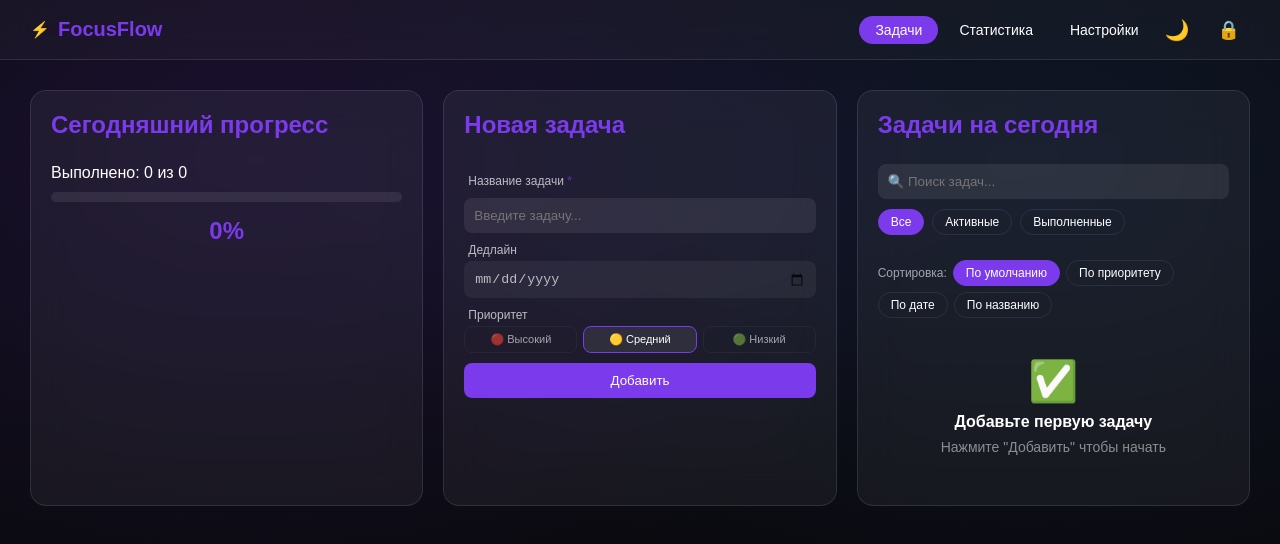
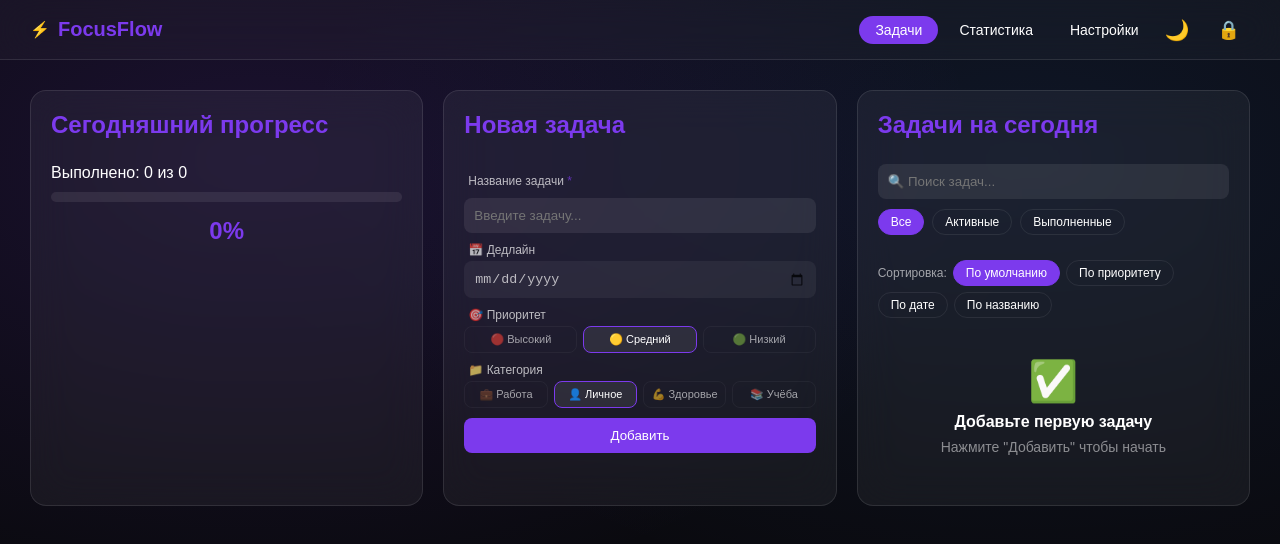
Before and after one commit to Pandapop16/focusflow-react, a React (Vite) app: page / in a window 1280 px wide. Shown: the top 544 px of the page. Built offline with nearby package versions, Linux system fonts and the light colour scheme.

Commit message:
feat:task categories - work, personal,health, study

```diff
--- a/src/App.jsx
+++ b/src/App.jsx
@@ -24,6 +24,7 @@ function App() {
   const [pin,setPin] = useState(localStorage.getItem('pin') || '')
   const [pinInput, setPinInput] = useState('')
   const [pinError, setPinError] = useState(false)
+  const [category, setCategory] = useState('personal')
 
 
   function handleSetPin(newPin) {
@@ -68,12 +69,14 @@ function App() {
       date: dateValue,
       time: timeValue,
       priority: priority,
+      category: category,
       subtasks: []
     }])
     setInputValue('')
     setDateValue('')
     setTimeValue('')
     setPriority('medium')
+    setCategory('personal')
   }
 
   function toggleTask(id) {
@@ -188,6 +191,8 @@ function App() {
                 onPriorityChange={setPriority}
                 formOpen={formOpen}
                 onToggleForm={() => setFormOpen(!formOpen)}
+                category={category}
+                onCategoryChange={setCategory}
               />
               <TaskList
                 tasks={tasks}
--- a/src/TaskForm.jsx
+++ b/src/TaskForm.jsx
@@ -1,4 +1,4 @@
-function TaskForm({inputValue, onInputChange, onAddTask, dateValue, onDateChange, timeValue, onTimeChange, priority, onPriorityChange, formOpen, onToggleForm}) {
+function TaskForm({inputValue, onInputChange, onAddTask, dateValue, onDateChange, timeValue, onTimeChange, priority, onPriorityChange, formOpen, onToggleForm, category, onCategoryChange}) {
   return (
     <section className="card">
       <div className="form-header">
@@ -15,17 +15,19 @@ function TaskForm({inputValue, onInputChange, onAddTask, dateValue, onDateChange
           onChange={(e) => onInputChange(e.target.value)}
           placeholder="Введите задачу..."
         />
+
         <div className="date-wrapper">
-          <label className="date-label">Дедлайн</label>
+          <label className="date-label">📅 Дедлайн</label>
           <input
             type="date"
             value={dateValue}
             onChange={(e) => onDateChange(e.target.value)}
           />
         </div>
+
         {dateValue && (
           <div className="date-wrapper">
-            <label className="date-label">Время</label>
+            <label className="date-label">⏰ Время</label>
             <input
               type="time"
               value={timeValue}
@@ -33,14 +35,26 @@ function TaskForm({inputValue, onInputChange, onAddTask, dateValue, onDateChange
             />
           </div>
         )}
+
         <div className="priority-wrapper">
-          <label className="date-label">Приоритет</label>
+          <label className="date-label">🎯 Приоритет</label>
           <div className="priority-buttons">
             <button type="button" className={`priority-btn ${priority === 'high' ? 'active' : ''}`} onClick={() => onPriorityChange('high')}>🔴 Высокий</button>
             <button type="button" className={`priority-btn ${priority === 'medium' ? 'active' : ''}`} onClick={() => onPriorityChange('medium')}>🟡 Средний</button>
             <button type="button" className={`priority-btn ${priority === 'low' ? 'active' : ''}`} onClick={() => onPriorityChange('low')}>🟢 Низкий</button>
           </div>
         </div>
+
+        <div className="priority-wrapper">
+          <label className="date-label">📁 Категория</label>
+          <div className="priority-buttons">
+            <button type="button" className={`priority-btn ${category === 'work' ? 'active' : ''}`} onClick={() => onCategoryChange('work')}>💼 Работа</button>
+            <button type="button" className={`priority-btn ${category === 'personal' ? 'active' : ''}`} onClick={() => onCategoryChange('personal')}>👤 Личное</button>
+            <button type="button" className={`priority-btn ${category === 'health' ? 'active' : ''}`} onClick={() => onCategoryChange('health')}>💪 Здоровье</button>
+            <button type="button" className={`priority-btn ${category === 'study' ? 'active' : ''}`} onClick={() => onCategoryChange('study')}>📚 Учёба</button>
+          </div>
+        </div>
+
         <button onClick={onAddTask}>Добавить</button>
       </div>
     </section>
--- a/src/TaskList.jsx
+++ b/src/TaskList.jsx
@@ -107,6 +107,7 @@ function TaskList({ tasks, onToggle, onDelete, onEdit, onAddSubtask, onToggleSub
                     ) : (
                       <span className={task.done ? 'completed' : ''}>
                         {task.priority === 'high' ? '🔴 ' : task.priority === 'low' ? '🟢 ' : '🟡 '}
+                        {task.category === 'work' ? '💼' : task.category === 'health' ? '💪' : task.category === 'study' ? '📚': '👤'}
                         {task.text}
                       </span>
                     )}
```
